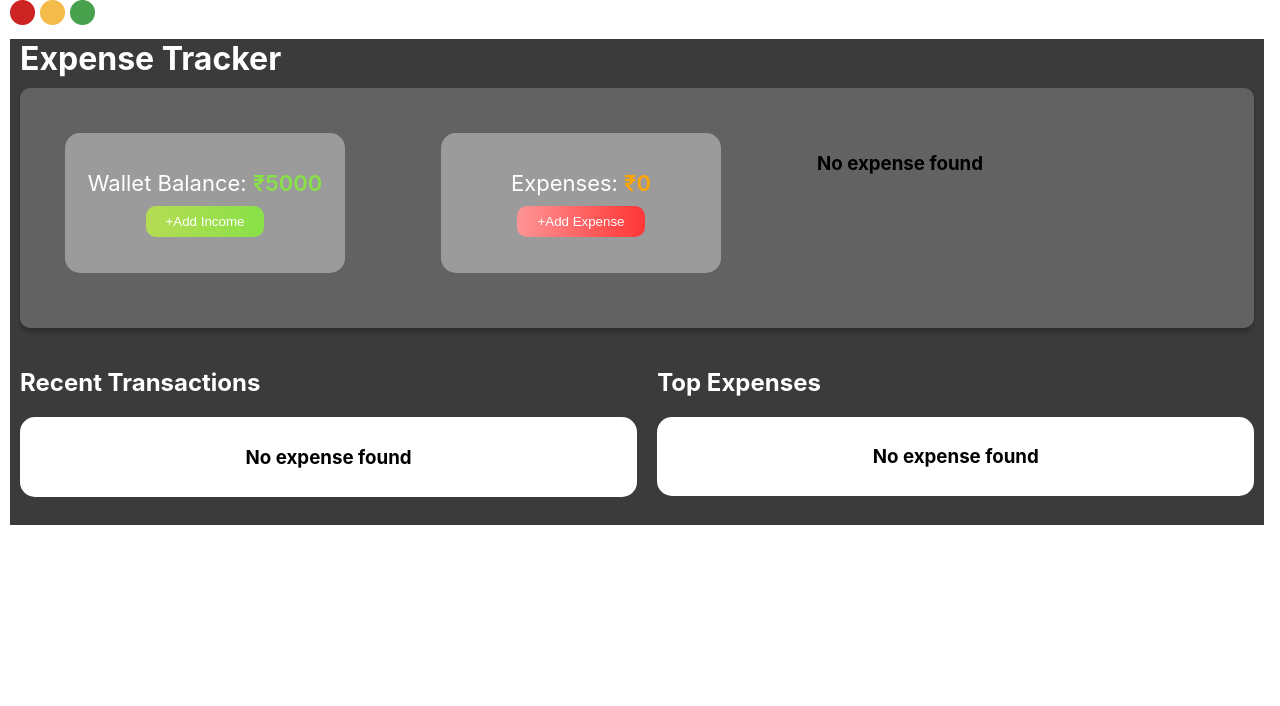
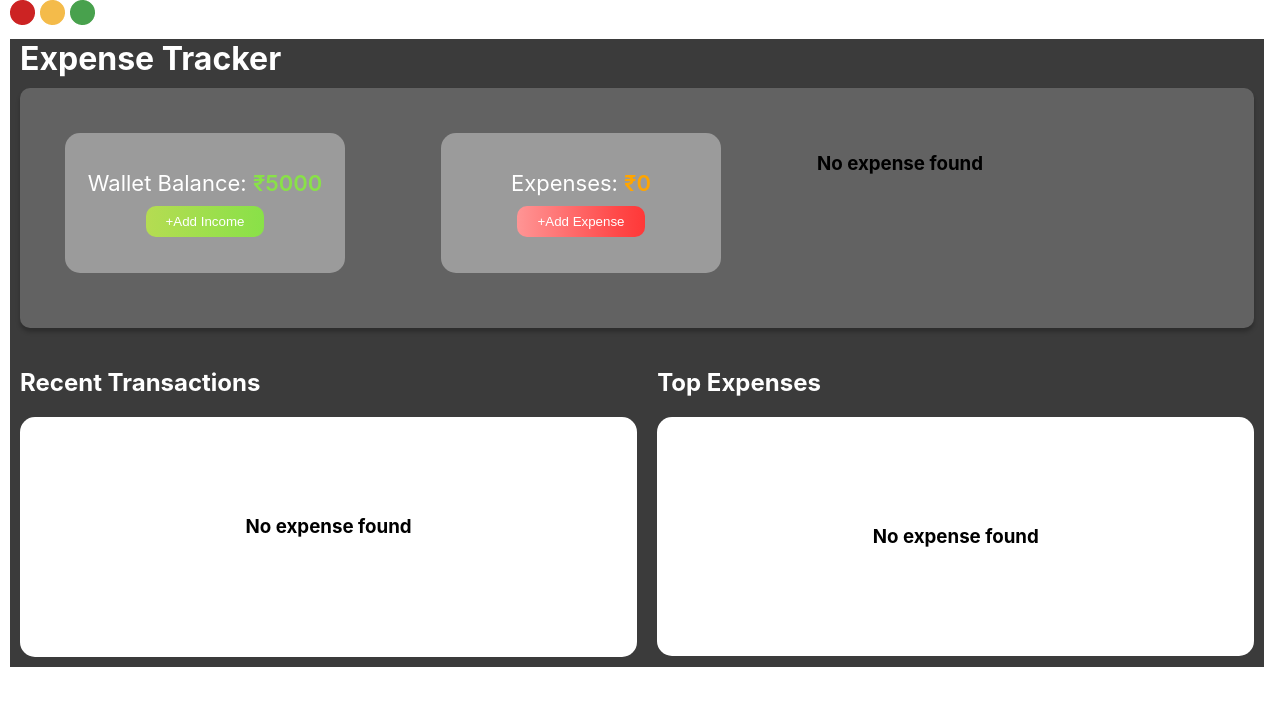
Before and after one commit to prachi397/Expense-Tracker, a React (Create React App) app: page / in a window 1280 px wide. Shown: the top 706 px of the page. Built offline with nearby package versions, Linux system fonts and the light colour scheme.

Commit message:
added pagination

```diff
--- a/src/components/expenseBarChart/ExpenseBarChart.js
+++ b/src/components/expenseBarChart/ExpenseBarChart.js
@@ -1,16 +1,27 @@
 import React from "react";
 import { BarChart, Bar, XAxis, YAxis, ResponsiveContainer } from "recharts";
-import './expenseBarChart.css';
+import "./expenseBarChart.css";
 
-const ExpenseBarChart = ({expenseDetails}) => {
+const ExpenseBarChart = ({ expenseDetails }) => {
+  // Group and sum data by category
+  const groupedData = expenseDetails.reduce((acc, curr) => {
+    const existingCategory = acc.find(item => item.selectedCategory === curr.selectedCategory);
+    const expensePrice = parseFloat(curr.expensePrice);
+    if (existingCategory) {
+      existingCategory.expensePrice += expensePrice;
+    } else {
+      acc.push({ selectedCategory: curr.selectedCategory, expensePrice });
+    }
+    return acc;
+  }, []);
 
   return (
     <div className="expense-chart-container">
-        {expenseDetails.length>0 ?
+      {groupedData.length > 0 ? (
         <ResponsiveContainer width="95%" height={250}>
           <BarChart
             layout="vertical"
-           data={expenseDetails}
+            data={groupedData}
             margin={{ top: 10, right: 30, left: 10, bottom: 10 }}
             barSize={25}
           >
@@ -18,8 +29,10 @@ const ExpenseBarChart = ({expenseDetails}) => {
             <YAxis type="category" dataKey="selectedCategory" width={100} />
             <Bar dataKey="expensePrice" fill="#8784D2" radius={[0, 20, 20, 0]} />
           </BarChart>
-       </ResponsiveContainer>:
-       <h3 className="expenseBarChart-msg">No expense found</h3>}
+        </ResponsiveContainer>
+      ) : (
+        <h3 className="expenseBarChart-msg">No expense found</h3>
+      )}
     </div>
   );
 };
--- a/src/components/expenseBarChart/expenseBarChart.css
+++ b/src/components/expenseBarChart/expenseBarChart.css
@@ -1,7 +1,10 @@
 .expense-chart-container {
-  /* max-height: 222px; */
+  height: 239px;
   background: #FFFFFF;
   border-radius: 15px;
+  display: flex;
+  justify-content: center;
+  align-items: center;
 }
 
 .expense-chart-container .recharts-wrapper {
--- a/src/components/expenseTable/ExpenseTable.js
+++ b/src/components/expenseTable/ExpenseTable.js
@@ -1,17 +1,44 @@
-import React from "react";
+import React, { useState } from "react";
 import "./expenseTable.css";
-import { FaPizzaSlice, FaGift, FaSuitcaseRolling, FaTimes, FaPencilAlt} from "react-icons/fa";
+import {
+  FaPizzaSlice,
+  FaGift,
+  FaSuitcaseRolling,
+  FaTimes,
+  FaPencilAlt,
+  FaArrowAltCircleLeft,
+  FaArrowAltCircleRight,
+} from "react-icons/fa";
 
 const ExpenseTable = ({ expenseDetails, onEdit, onDelete }) => {
+  const itemsPerPage = 3;
+  const [currentPage, setCurrentPage] = useState(1);
+
+  // Calculate total pages
+  const totalPages = Math.ceil(expenseDetails.length / itemsPerPage);
+
+  // Get current items for the page
+  const currentItems = expenseDetails.slice(
+    (currentPage - 1) * itemsPerPage,
+    currentPage * itemsPerPage
+  );
+
+  // Handle page change
+  const handlePageChange = (newPage) => {
+    if (newPage > 0 && newPage <= totalPages) {
+      setCurrentPage(newPage);
+    }
+  };
+
   return (
-      <div className="expense-table">
-        {expenseDetails.length>0 ? expenseDetails.map((expense, index) => (
+    <div className="expense-table">
+      {currentItems.length > 0 ? (
+        currentItems.map((expense, index) => (
           <div key={index} className="expense-row">
             <div className="expense-icon">
-              {/* Icon based on category */}
               <span role="img" aria-label={expense.selectedCategory}>
                 {expense.selectedCategory === "Food" && <FaPizzaSlice />}
-                {expense.selectedCategory === "Entertainment" && <FaGift/>}
+                {expense.selectedCategory === "Entertainment" && <FaGift />}
                 {expense.selectedCategory === "Travel" && <FaSuitcaseRolling />}
               </span>
             </div>
@@ -21,13 +48,47 @@ const ExpenseTable = ({ expenseDetails, onEdit, onDelete }) => {
             </div>
             <div className="expenseAmount">₹{expense.expensePrice}</div>
             <div className="expense-actions">
-            <button onClick={() => onDelete(index)} className="delete-btn"><FaTimes/></button>
-            <button onClick={() => onEdit(index)} className="edit-btn"><FaPencilAlt/></button>
+              <button
+                onClick={() =>
+                  onDelete((currentPage - 1) * itemsPerPage + index)
+                }
+                className="delete-btn"
+              >
+                <FaTimes />
+              </button>
+              <button
+                onClick={() => onEdit((currentPage - 1) * itemsPerPage + index)}
+                className="edit-btn"
+              >
+                <FaPencilAlt />
+              </button>
+            </div>
           </div>
-          </div>
-        )):
-        <h3 className="expenseTable-msg">No expense found</h3>}
-      </div>
+        ))
+      ) : (
+        <h3 className="expenseTable-msg">No expense found</h3>
+      )}
+
+      {/* Pagination Controls */}
+      {expenseDetails.length &&
+       <div className="pagination">
+       <button
+         onClick={() => handlePageChange(currentPage - 1)}
+         disabled={currentPage === 1}
+         className="pagination-btn"
+       >
+         <FaArrowAltCircleLeft style={{ fontSize: "20px" }} />
+       </button>
+       <button className="page-info">{currentPage}</button>
+       <button
+         onClick={() => handlePageChange(currentPage + 1)}
+         disabled={currentPage === totalPages}
+         className="pagination-btn"
+       >
+         <FaArrowAltCircleRight style={{ fontSize: "20px" }} />
+       </button>
+     </div>}
+    </div>
   );
 };
 export default ExpenseTable;
--- a/src/components/expenseTable/expenseTable.css
+++ b/src/components/expenseTable/expenseTable.css
@@ -2,15 +2,19 @@
     width: 100%;
     background: #FFFFFF;
     border-radius: 15px;
+    display: flex;
+    flex-direction: column;
+    justify-content: center;
     padding: 10px;
+    height: 220px;
 }
 
 .expense-row {
     display: flex;
     align-items: center;
-    padding: 15px;
+    padding: 7px;
     border-bottom: 1px solid #9B9B9B;
-    margin: 10px;
+    margin: 5px;
 }
 
 .expense-icon {
@@ -66,3 +70,22 @@
     color: black;
     text-align: center;
 }
+
+.pagination {
+    display: flex;
+    align-items: center;
+    justify-content: center;
+    position: sticky;
+}
+
+.pagination-btn {
+    border: none;
+    background: #FFFFFF;
+    cursor: pointer;
+}
+
+.page-info {
+    border: none;
+    background: #43967B;
+    color: white;
+}
```
Lines whose indentation alone changed are shown as unchanged.
